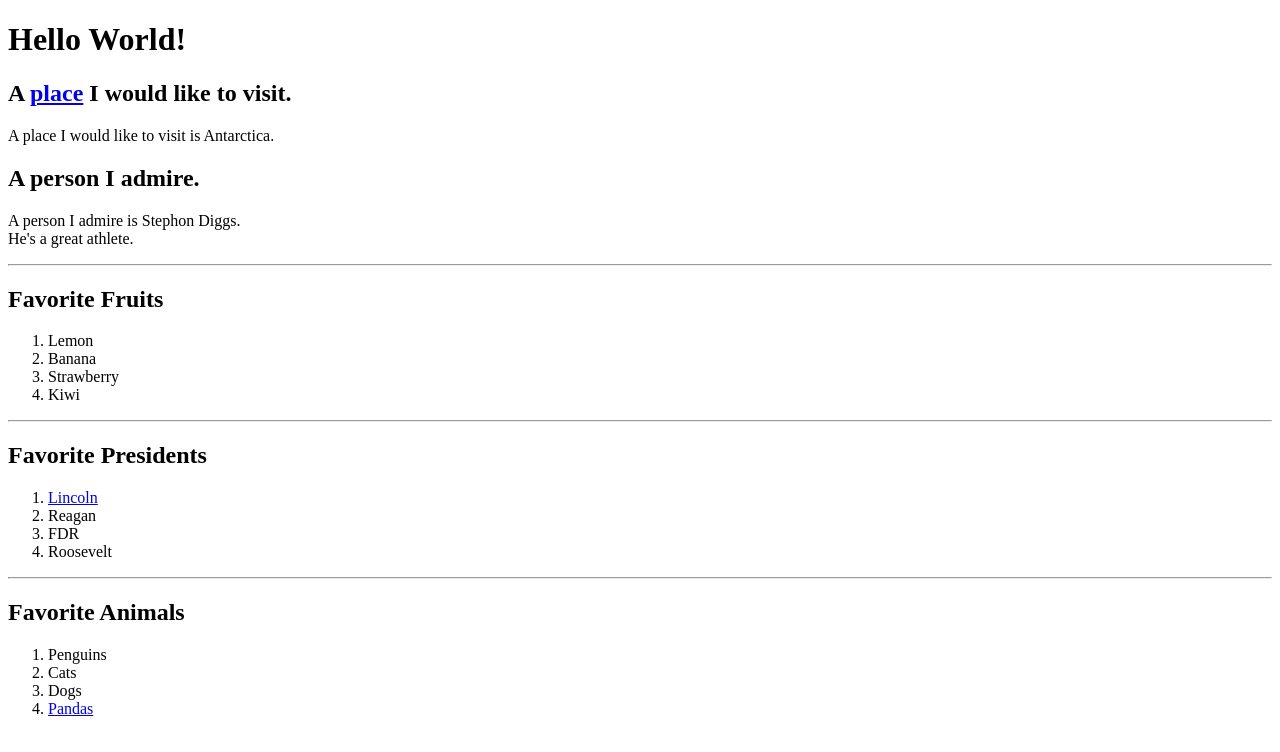
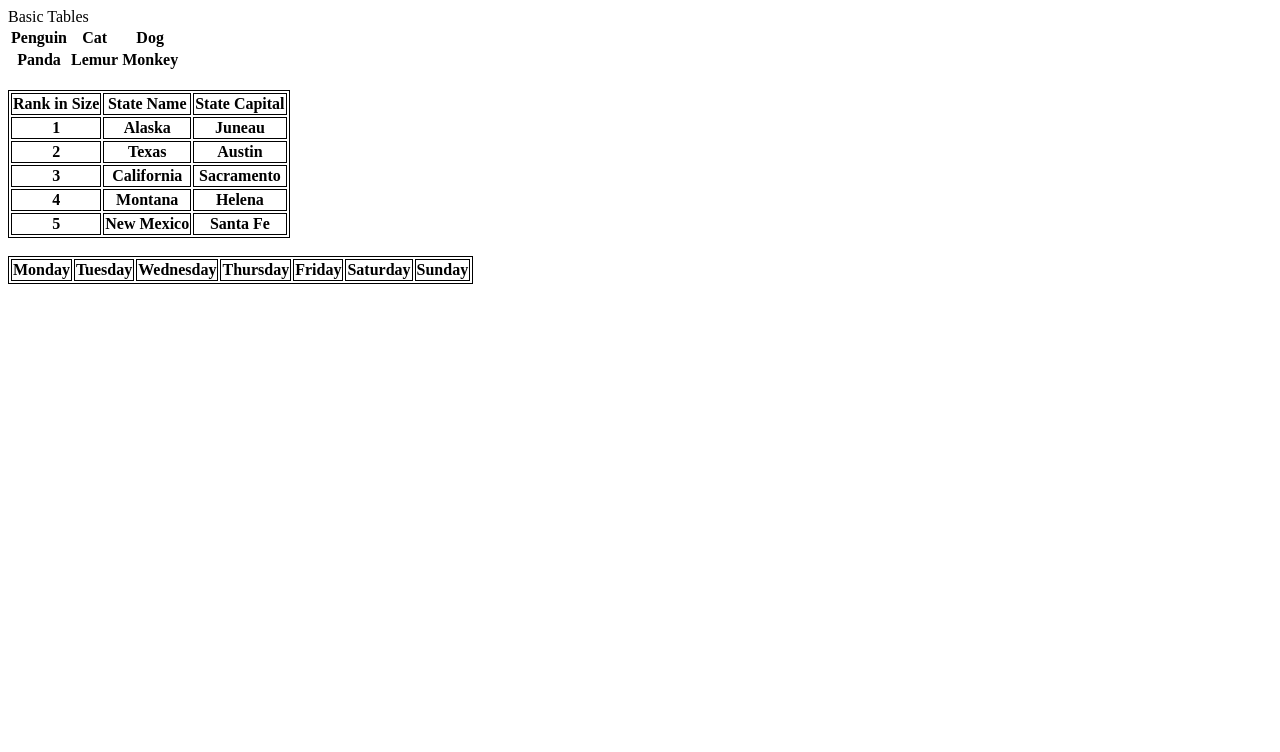
Before and after one commit to AND06166/exercises, a plain HTML site: page index.html in a window 1280 px wide. Drawn offline with Linux system fonts and the light colour scheme.

Commit message:
Add files via upload

```diff
--- a/index.html
+++ b/index.html
@@ -1,55 +1,44 @@
 <!DOCTYPE html>
 <html lang="en">
-<head>
+<head> Basic Tables
     <meta charset="UTF-8">
-    <title>My First Web Page</title>
+    <title>Basic Tables</title>
+
+    <style>
+        table, th {
+            border: 1px solid black;
+        }
+
+        .table-no-border {
+            border: 0;
+            }
+
+    </style>
+
 </head>
 <body>
-<h1>Hello World!</h1>
 
-<!-- Section One -->
+<table class="table-no-border">
+<tr> <th class="table-no-border">Penguin</th> <th class="table-no-border">Cat</th> <th class="table-no-border">Dog</th> </tr>
+    <tr> <th class="table-no-border">Panda</th> <th class="table-no-border">Lemur</th> <th class="table-no-border">Monkey</th> </tr>
+</table>
 
-<h2>A <a href="https://www.livescience.com/21677-antarctica-facts.html" target="_blank">place</a> I would like to visit.</h2>
-<p>A place I would like to visit is Antarctica.</p>
+<br>
 
-<h2>A person I admire.</h2>
-<p>A person I admire is Stephon Diggs. <br>He's a great athlete.</p>
+<table>
+    <tr> <th>Rank in Size</th> <th>State Name</th> <th>State Capital</th> </tr>
+    <tr> <th>1</th> <th>Alaska</th> <th>Juneau</th> </tr>
+    <tr> <th>2</th> <th>Texas</th> <th>Austin</th> </tr>
+    <tr> <th>3</th> <th>California</th> <th>Sacramento</th> </tr>
+    <tr> <th>4</th> <th>Montana</th> <th>Helena</th> </tr>
+    <tr> <th>5</th> <th>New Mexico</th> <th>Santa Fe</th> </tr>
+</table>
 
-<hr>
+<br>
 
-<!-- Section Two -->
+<table>
+<tr> <th>Monday</th> <th>Tuesday</th> <th>Wednesday</th> <th>Thursday</th> <th>Friday</th> <th>Saturday</th> <th>Sunday</th> </tr>
+</table>
 
-<!-- Lists -->
-
-<h2>Favorite Fruits</h2>
-
-<ol>
-<li>Lemon</li>
-<li>Banana</li>
-<li>Strawberry</li>
-<li>Kiwi</li>
-</ol>
-
-<hr>
-
-<h2>Favorite Presidents</h2>
-
-<ol>
-    <li><a href="https://www.whitehouse.gov/about-the-white-house/presidents/abraham-lincoln/" target="_blank">Lincoln</a></li>
-    <li>Reagan</li>
-    <li>FDR</li>
-    <li>Roosevelt</li>
-</ol>
-
-<hr>
-
-<h2>Favorite Animals</h2>
-
-<ol>
-   <li>Penguins</li>
-    <li>Cats</li>
-    <li>Dogs</li>
-    <li> <a href="https://www.nationalgeographic.com/animals/mammals/g/giant-panda/" target="_blank">Pandas</a></li>
-</ol>
 </body>
 </html>
```
